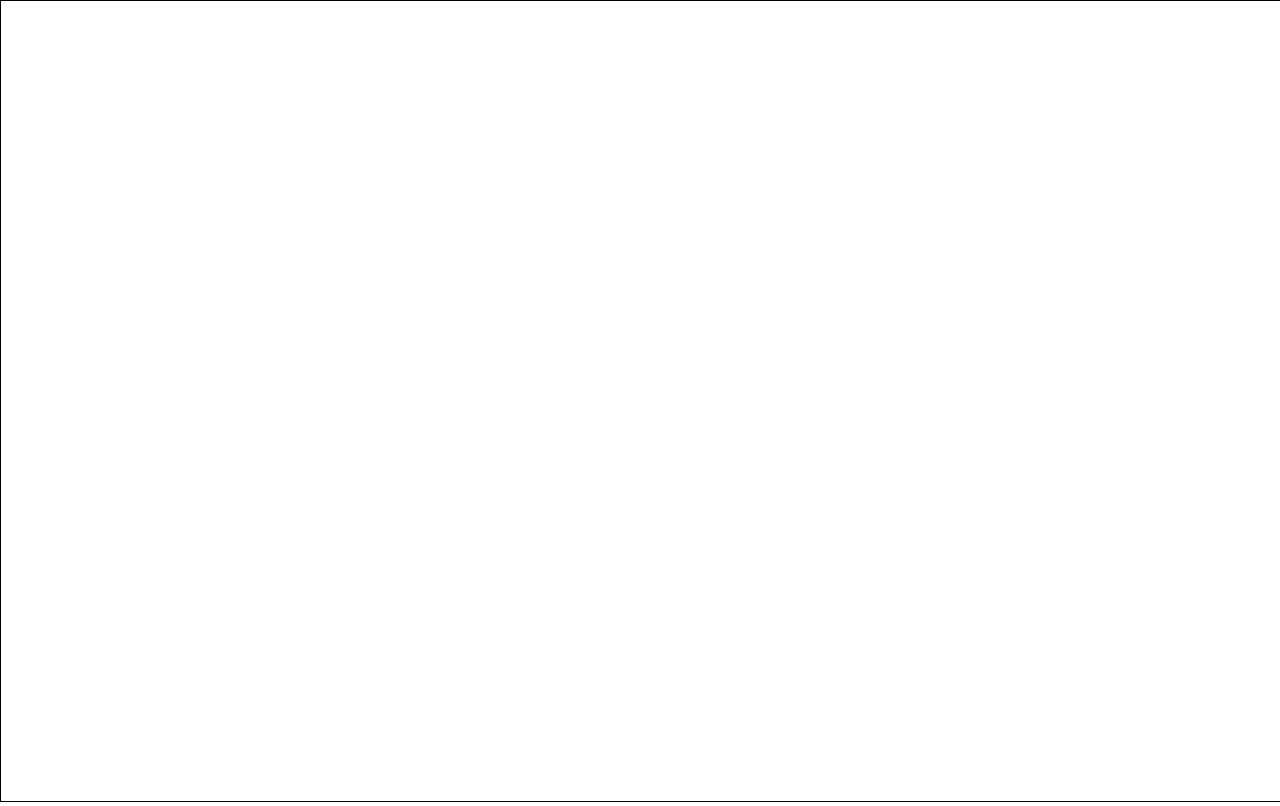
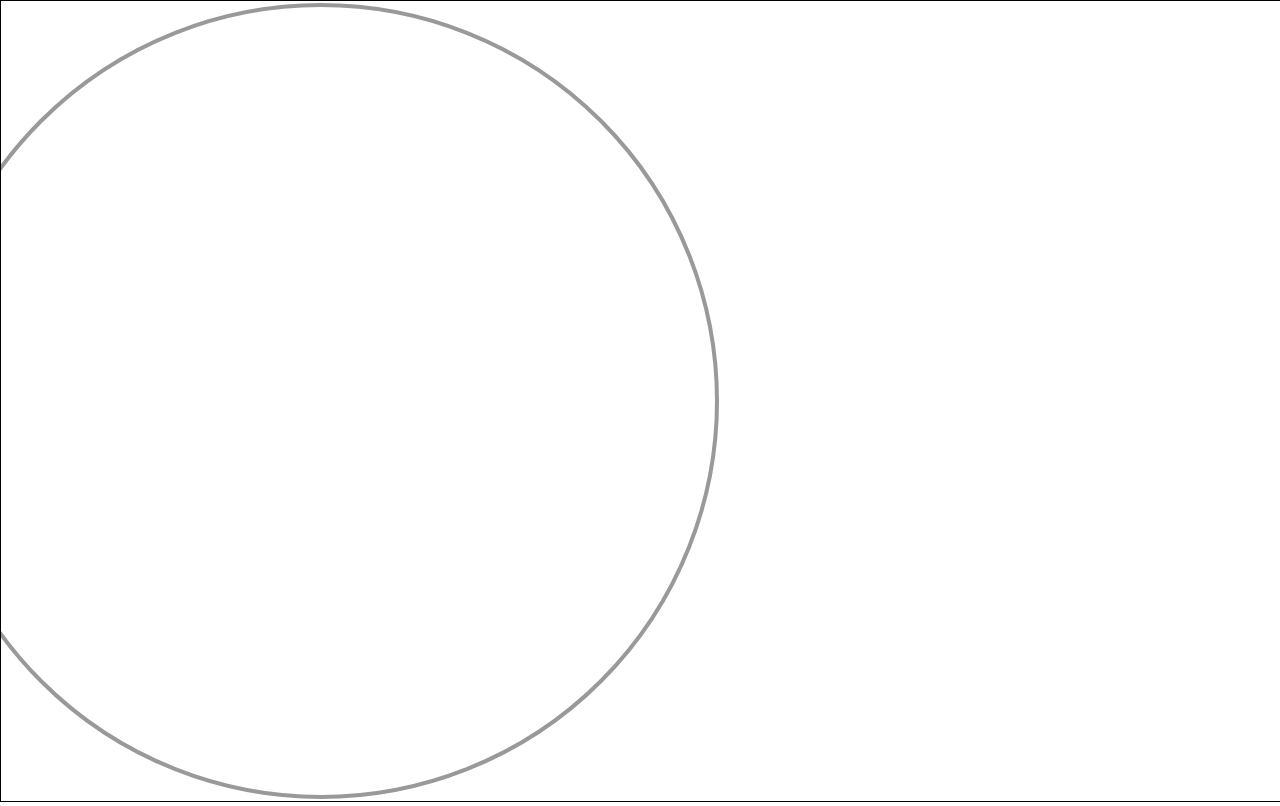
Before and after one commit to LyonOpenLab-Org/Drone, a plain HTML site: page telecommande/touchScreen.html in a window 1280 px wide. Drawn offline with Linux system fonts and the light colour scheme.

Commit message:
Update touchScreen.html

```diff
--- a/telecommande/touchScreen.html
+++ b/telecommande/touchScreen.html
@@ -60,6 +60,15 @@ function update() {
 
 function drawBackground() {
 	ctx.clearRect(0, 0, w, h);
+		ctx.beginPath();
+		ctx.arc(w/4, h/2, h/2-4, 0, 2*Math.PI, true);
+
+		//ctx.fillStyle = "rgba(128, 128, 200, 0.2)";
+		//ctx.fill();
+
+		ctx.lineWidth = 4.0;
+		ctx.strokeStyle = "rgba(128, 128, 128, 0.8)";
+		ctx.stroke();
 }
 
 function ol() {
```
